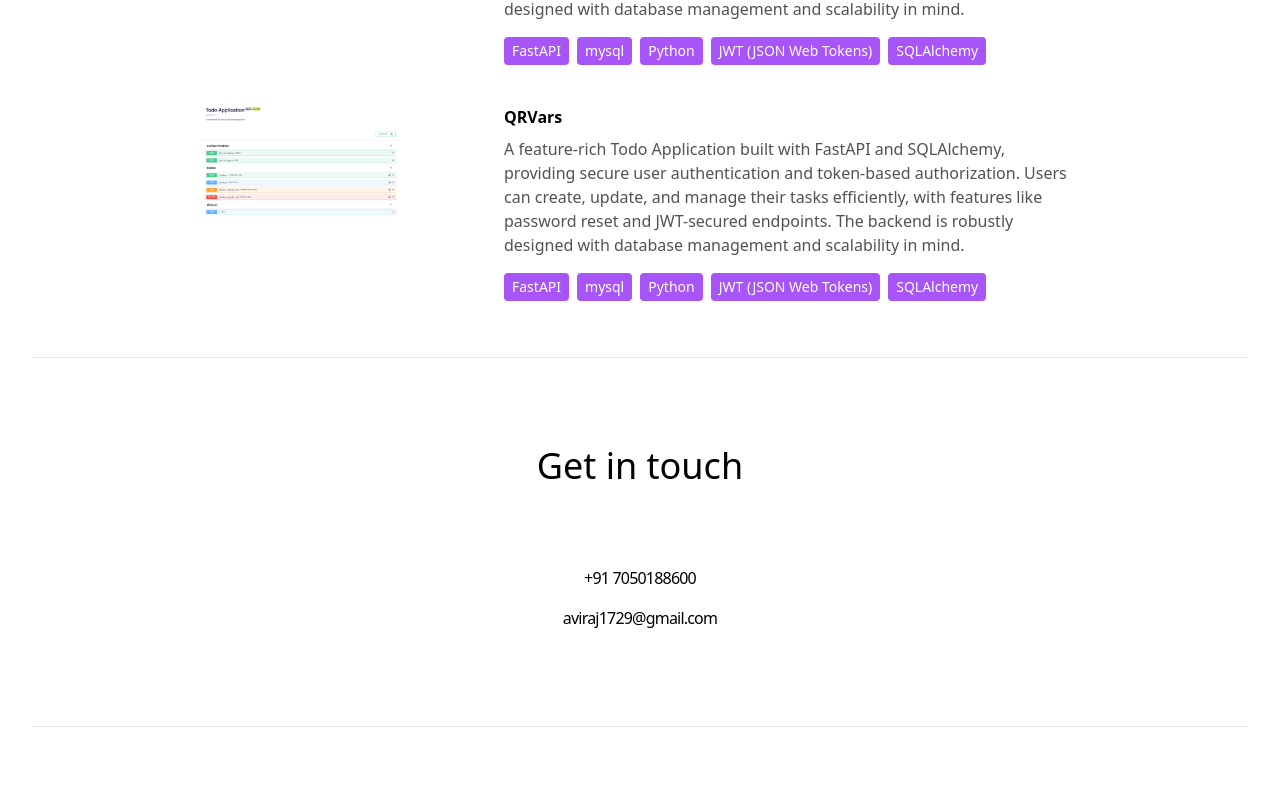
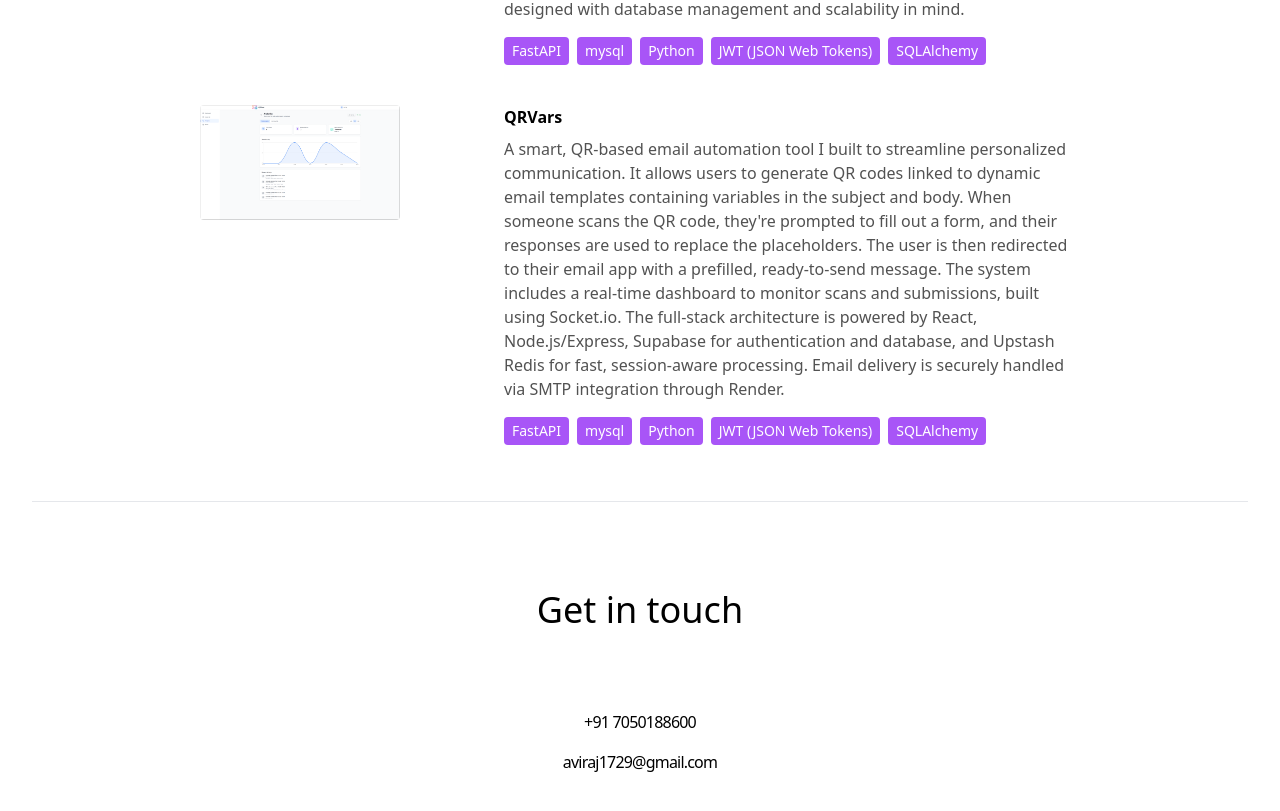
Before and after one commit to aviraj1729/Portfolio, a React (Vite) app: page / in a window 1280 px wide. Shown: the part 4780-5591 px from the top of the page. Before the commit the page ends 5507 px from the top, so only its background shows below. Built offline with nearby package versions, Linux system fonts and the light colour scheme; a web font is replaced by a local one.

Commit message:
updated project

```diff
--- a/src/constants/index.js
+++ b/src/constants/index.js
@@ -3,6 +3,7 @@ import project2 from "../assets/projects/project-2.png";
 import project3 from "../assets/projects/project-3.png";
 import project4 from "../assets/projects/project-4.png";
 import project5 from "../assets/projects/project-5.png";
+import project6 from "../assets/projects/project-6.png";
 import certificate1 from "../assets/certificate/Certificate-ICAICR-2023.pdf";
 import certificate2 from "../assets/certificate/certificate_micro1.pdf";
 
@@ -99,9 +100,9 @@ export const PROJECTS = [
   },
   {
     title: "QRVars",
-    image: project5,
+    image: project6,
     description:
-      "A feature-rich Todo Application built with FastAPI and SQLAlchemy, providing secure user authentication and token-based authorization. Users can create, update, and manage their tasks efficiently, with features like password reset and JWT-secured endpoints. The backend is robustly designed with database management and scalability in mind.",
+      "A smart, QR-based email automation tool I built to streamline personalized communication. It allows users to generate QR codes linked to dynamic email templates containing variables in the subject and body. When someone scans the QR code, they're prompted to fill out a form, and their responses are used to replace the placeholders. The user is then redirected to their email app with a prefilled, ready-to-send message. The system includes a real-time dashboard to monitor scans and submissions, built using Socket.io. The full-stack architecture is powered by React, Node.js/Express, Supabase for authentication and database, and Upstash Redis for fast, session-aware processing. Email delivery is securely handled via SMTP integration through Render.",
     technologies: [
       "FastAPI",
       "mysql",
```
Also changed, not shown: src/assets/about.jpg (deleted), src/assets/projects/project-6.png (added).
